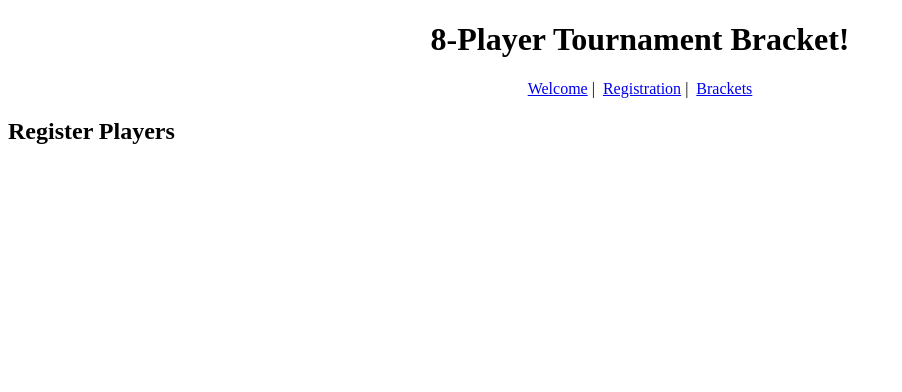
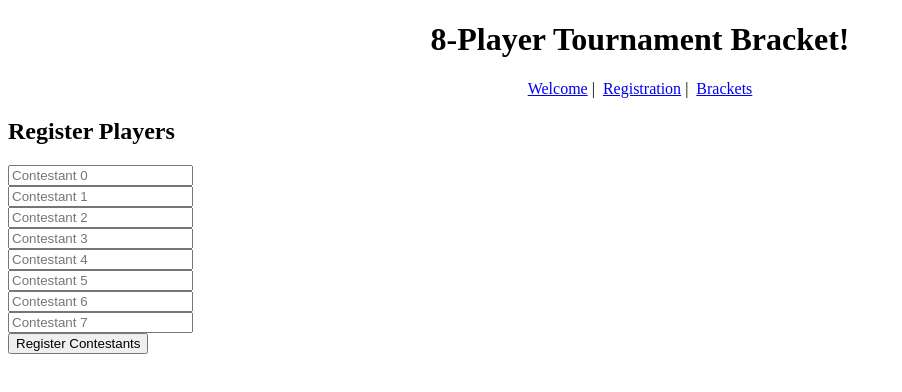
Before and after one commit to kmarroq1/Tournament-Brackets, an Angular app: page /registration in a window 1280 px wide. Shown: the top 392 px of the page, without its empty margins (0-902 px from the left). Built offline with nearby package versions, Linux system fonts and the light colour scheme.

Commit message:
Added registration form

```diff
--- a/src/app/app.module.ts
+++ b/src/app/app.module.ts
@@ -1,5 +1,6 @@
 import { NgModule } from '@angular/core';
 import { BrowserModule } from '@angular/platform-browser';
+import { FormsModule } from '@angular/forms';
 
 import { AppRoutingModule } from './app-routing.module';
 import { AppComponent } from './app.component';
@@ -16,7 +17,8 @@ import { BracketsComponent } from './tournament/brackets/brackets.component';
   ],
   imports: [
     BrowserModule,
-    AppRoutingModule
+    AppRoutingModule,
+    FormsModule
   ],
   providers: [],
   bootstrap: [AppComponent]
--- a/src/app/tournament/registration/registration.component.html
+++ b/src/app/tournament/registration/registration.component.html
@@ -1,4 +1,10 @@
 <h2>Register Players</h2>
-<form>
 
+<div> {{editedForm()}} </div>
+
+<form (ngSubmit)="registerContestants()">
+    <div class="contestant-name" *ngFor="let value of players; let i=index; trackBy:trackByFn">
+        <input type="text" placeholder="Contestant {{[i]}}" name="contestantName{{[i]}}" [(ngModel)]="players[i]">
+    </div>
+    <button type="submit">Register Contestants</button>
 </form>
--- a/src/app/tournament/registration/registration.component.ts
+++ b/src/app/tournament/registration/registration.component.ts
@@ -4,34 +4,52 @@ import { RosterService } from 'src/app/services/roster.service';
 @Component({
   selector: 'app-registration',
   templateUrl: './registration.component.html',
-  styleUrls: ['./registration.component.css']
+  styleUrls: ['./registration.component.css'],
 })
 export class RegistrationComponent implements OnInit {
-
-  public players : string[];
-  public informationMessage : string;
-  constructor(private rosterService : RosterService) {
+  public players: string[];
+  public informationMessage: string;
+  public edited: boolean;
+  constructor(private rosterService: RosterService) {
     this.players = ['', '', '', '', '', '', '', ''];
     this.informationMessage = '';
-   }
+    this.edited = false;
+  }
 
-   registerContestants() {
-     if(this.players.length === 0 || this.players.length%2 !== 0) {
-      throw new Error('Invalid roster');
-     }
+  registerContestants() {
+    let modifiedPlayers = this.players.filter(name => name !== '');
+    if (modifiedPlayers.length === 0 || modifiedPlayers.length % 2 !== 0) {
+      this.informationMessage = 'Invalid roster';
+      this.edited = true;
+      throw new Error(this.informationMessage);
+    }
 
     try {
-      for (let index = 0; index < this.players.length; index++) {
-        do {
-          this.rosterService.addContestant(this.players[index]);
-        } while (this.players[index] !== '');
-      }
-    } catch(exception) {
+      this.players
+        .filter((player) => player !== '')
+        .forEach((player) => {
+          this.rosterService.addContestant(player);
+        });
+    } catch (exception) {
+      this.informationMessage = exception;
       console.error(exception);
     }
-   }
-
-  ngOnInit(): void {
+    this.edited = true;
   }
 
+  editedForm() {
+    if (this.edited && this.informationMessage === '') {
+      return this.rosterService.getContestants().toString();
+    } else if (this.edited && this.informationMessage !== '') {
+      return 'Error: ' + this.informationMessage;
+    } else {
+      return '';
+    }
+  }
+
+  trackByFn(index: any, item: any) {
+    return index;
+  }
+
+  ngOnInit(): void {}
 }
```
Also changed, not shown: src/app/services/roster.service.ts (line endings or trailing spaces).
